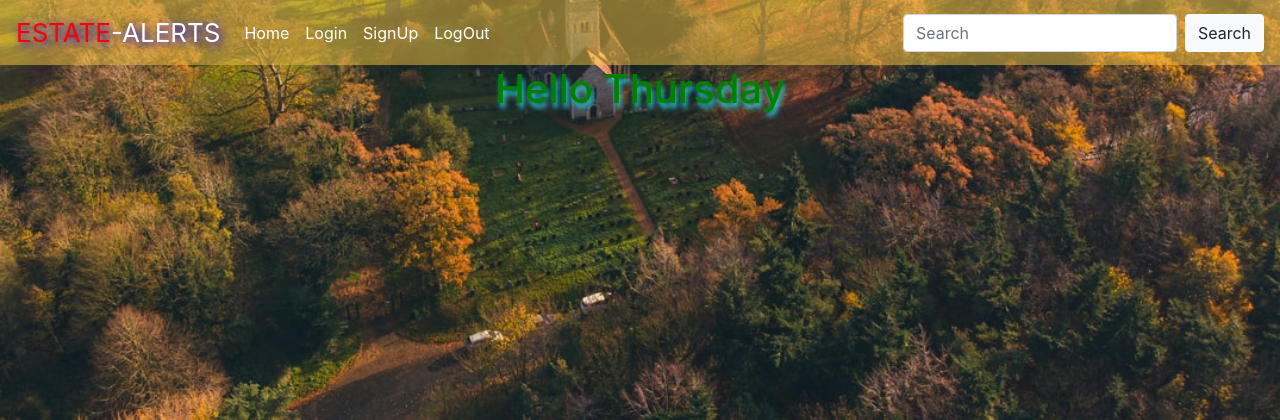
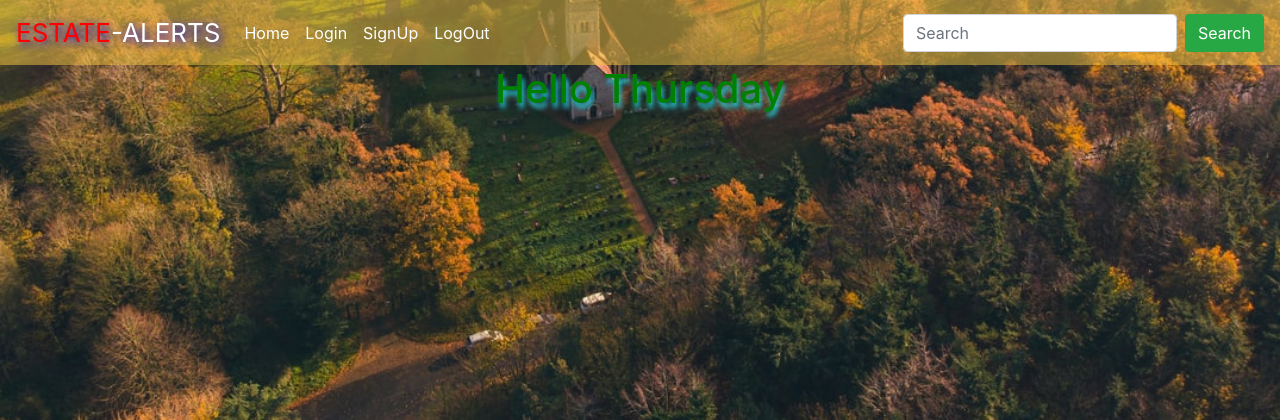
Before and after one commit to JosephKinyua/ESTATE_ALERT, a Django app: page /home in a window 1280 px wide. Shown: the top 420 px of the page. Run offline with Django 3.2, Linux system fonts and the light colour scheme; some libraries are stand-ins or nearby versions.

Commit message:
modify the navigation bar

```diff
--- a/alerts/templates/navbar.html
+++ b/alerts/templates/navbar.html
@@ -23,7 +23,7 @@
             </ul>
             <form class="form-inline my-2 my-lg-0">
                 <input class="form-control mr-sm-2" type="search" placeholder="Search">
-                <button class="btn btn-light my-2 my-sm-0" type="submit">Search</button>
+                <button class="btn btn-success my-2 my-sm-0" type="submit">Search</button>
             </form>
         </div>
     </nav>
```
Also changed, not shown: media/userProfile/wildlife4_A0kFsP1.jpeg (added).
